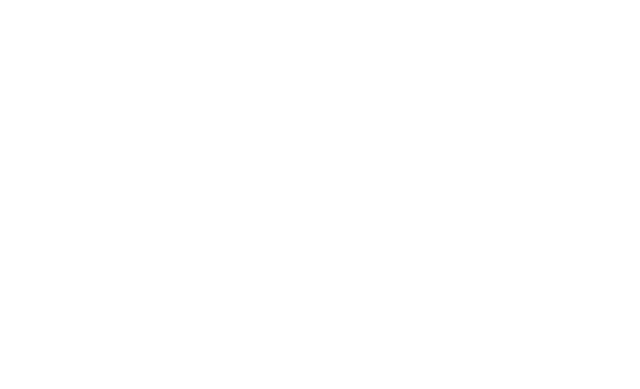
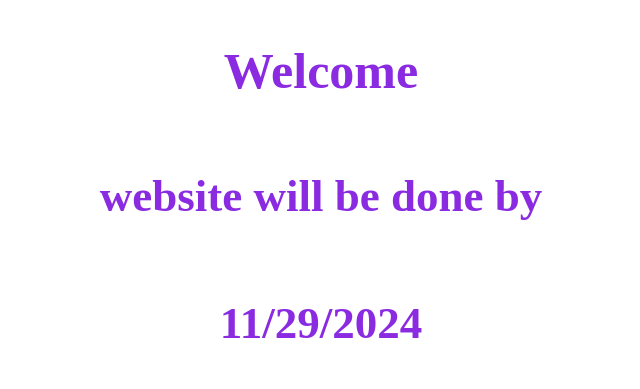
Before and after one commit to Githubadonay/Mustafa_tech, a plain HTML site: page index.html in a window 1280 px wide. Shown: the whole page, without its empty margins (319-959 px from the left). Drawn offline with Linux system fonts and the light colour scheme.

Commit message:
schedule

```diff
--- a/index.html
+++ b/index.html
@@ -1,11 +1,16 @@
 <!DOCTYPE html>
 <html lang="en">
-<head>
-    <meta charset="UTF-8">
-    <meta name="viewport" content="width=device-width, initial-scale=1.0">
+  <head>
+    <meta charset="UTF-8" />
+    <meta name="viewport" content="width=device-width, initial-scale=1.0" />
     <title>Document</title>
-</head>
-<body>
-
-</body>
+    <link rel="stylesheet" href="style.css" />
+  </head>
+  <body>
+    <div>
+      <h1>Welcome</h1>
+      <h2>website will be done by</h2>
+      <h2>11/29/2024</h2>
+    </div>
+  </body>
 </html>
--- a/style.css
+++ b/style.css
@@ -0,0 +1,15 @@
+div {
+  display: flex;
+  justify-content: center;
+  align-items: center;
+  color: blueviolet;
+  flex-direction: column;
+}
+
+h1 {
+  font-size: 50px;
+}
+
+h2 {
+  font-size: 45px;
+}
```
